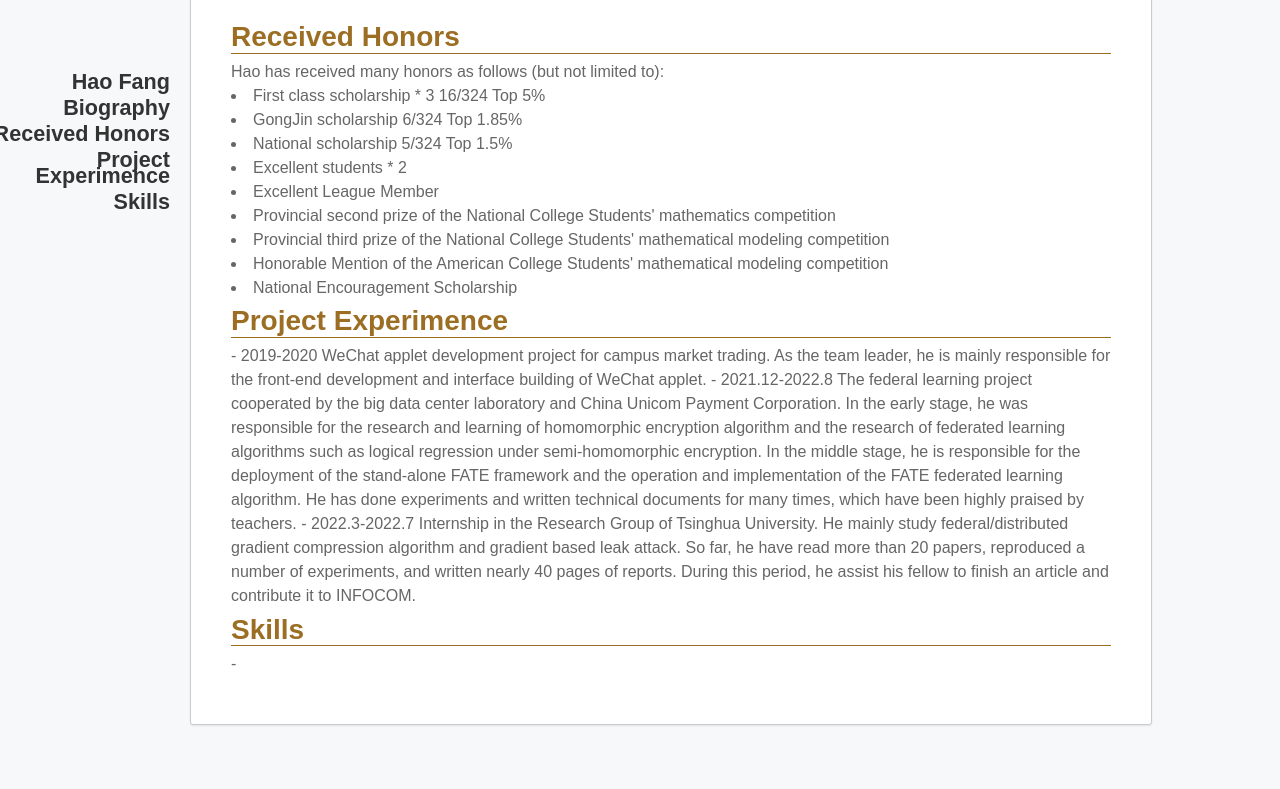
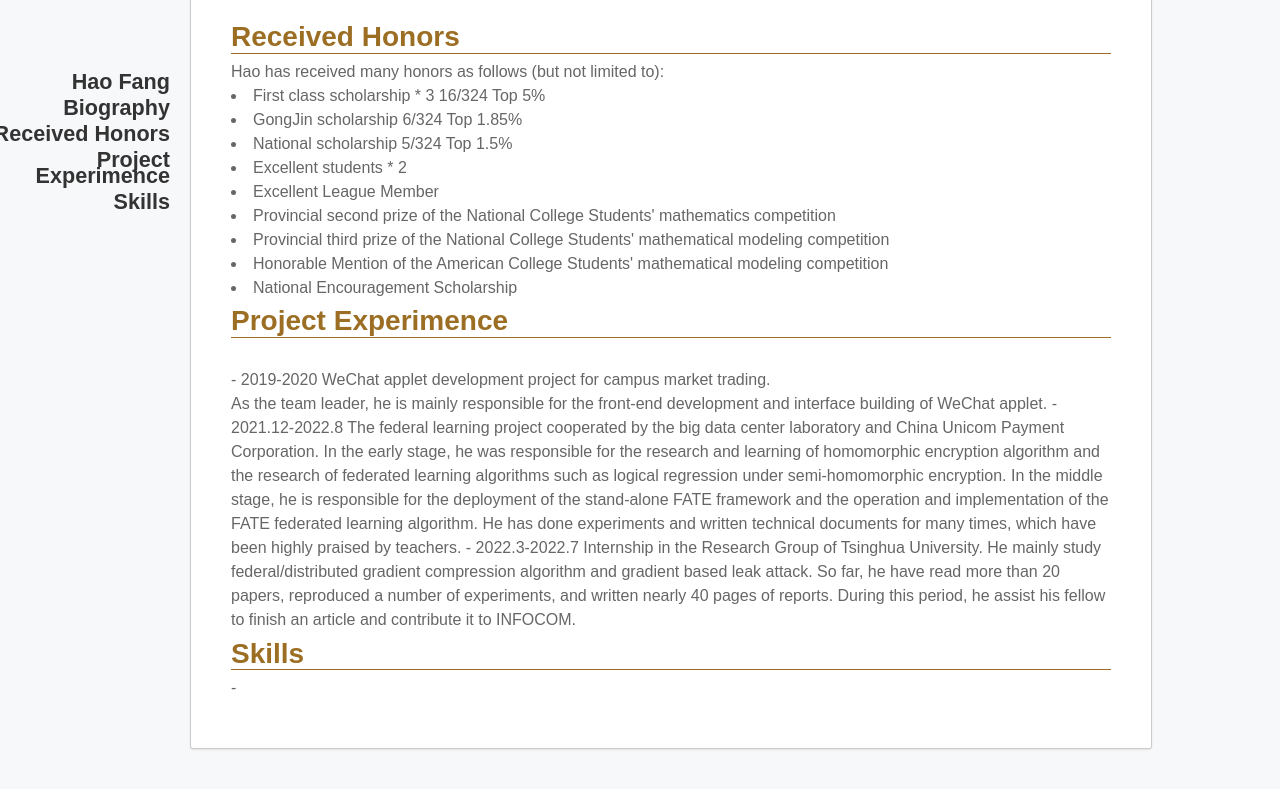
Before and after one commit to ffhibnese/ffhibnese.github.io, a Jekyll site: the page built from index.md, in a window 1280 px wide and 900 px high, scrolled down 512 px, cut to the strip 111-900 px from the top of the window. Built offline with Jekyll 4.4.1, drawn with Linux system fonts in a browser that asks for light colours; nearby versions of some CDN libraries; our own code applies the rules of GitHub Pages for plain Markdown files; before the commit the page ends 1388 px from its top, so only the background shows below that.

```diff
--- a/index.md
+++ b/index.md
@@ -52,8 +52,8 @@
 <table class="imgtable">
   <tr>
     <td width="100%">
-      <h2>Project Experimence</h2>
-      - 2019-2020  WeChat applet development project for campus market trading.
+      <h2>Project Experimence</h2><br>
+      - 2019-2020  WeChat applet development project for campus market trading. <br>
       As the team leader, he is mainly responsible for the front-end development and interface building of WeChat applet.
       - 2021.12-2022.8  The federal learning project cooperated by the big data center laboratory and China Unicom Payment Corporation.
       In the early stage, he was responsible for the research and learning of homomorphic encryption algorithm and the research of federated learning algorithms such as logical regression under semi-homomorphic encryption. In the middle stage, he is responsible for the deployment of the stand-alone FATE framework and the operation and implementation of the FATE federated learning algorithm. He has done experiments and written technical documents for many times, which have been highly praised by teachers.
```
